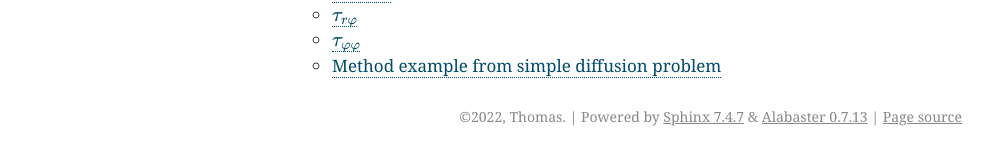
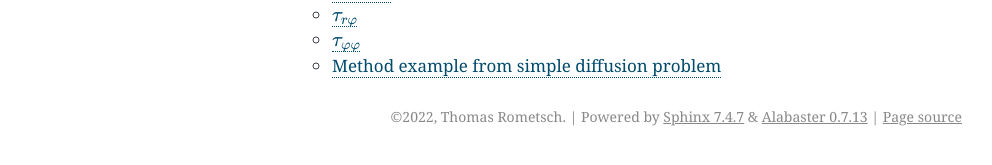
Before and after one commit to rometsch/fargocpt, a Sphinx documentation site: the page built from docs/source/index.md, in a window 1280 px wide. Shown: the part 503-668 px from the top of the page, without its empty margins (148-1140 px from the left). Built offline with Sphinx 7.4.7, drawn with Linux system fonts in a browser that asks for light colours; some of the changed lines change nothing that is shown.

Commit message:
update project name and authors in docu

```diff
--- a/docs/source/conf.py
+++ b/docs/source/conf.py
@@ -9,9 +9,9 @@
 # -- Project information -----------------------------------------------------
 # https://www.sphinx-doc.org/en/master/usage/configuration.html#project-information
 
-project = 'test'
-copyright = '2022, Thomas'
-author = 'Thomas'
+project = 'FargoCPT'
+copyright = '2022, Thomas Rometsch'
+author = 'Thomas Rometsch & Lucas Jordan'
 
 # -- General configuration ---------------------------------------------------
 # https://www.sphinx-doc.org/en/master/usage/configuration.html#general-configuration
```
